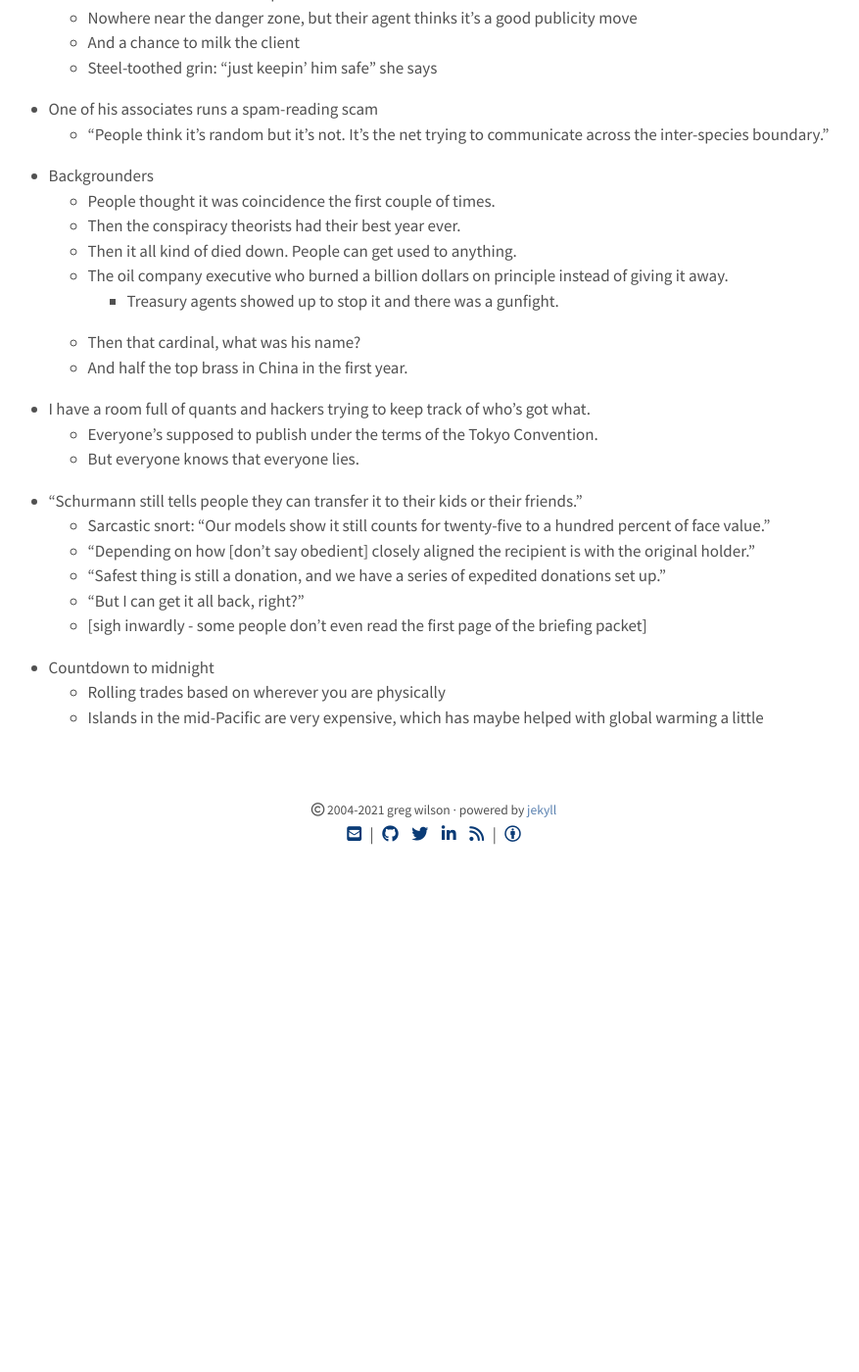
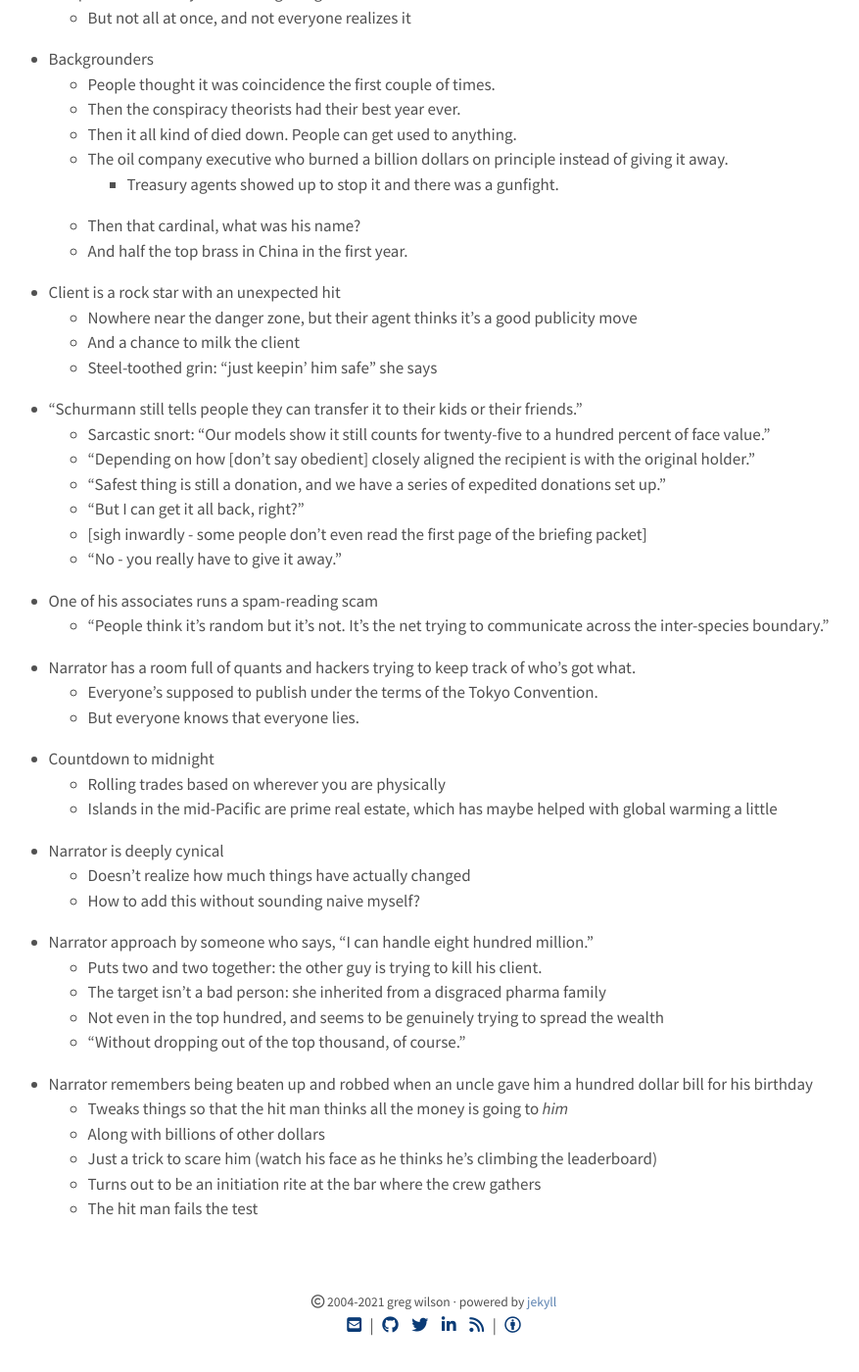
Before and after one commit to gvwilson/sensibleadventures, a Jekyll site: the page built from leaderboard/leaderboard.md, in a window 1280 px wide and 1400 px high, scrolled down 194 px. Shown: the whole window at 98% size, without its empty margins (197-1074 px from the left). Built offline with Jekyll 4.4.1, drawn with Linux system fonts in a browser that asks for light colours; nearby versions of some CDN libraries; before the commit the page ends 1092 px from its top, so only the background shows below that; some of the changed text lies outside the part shown.

Commit message:
More story notes

```diff
--- a/leaderboard/leaderboard.md
+++ b/leaderboard/leaderboard.md
@@ -4,12 +4,8 @@
 permalink: /leaderboard/
 ---
 
--   Client is a rock star with an unexpected hit
-    -   Nowhere near the danger zone, but their agent thinks it's a good publicity move
-    -   And a chance to milk the client
-    -   Steel-toothed grin: "just keepin' him safe" she says
--   One of his associates runs a spam-reading scam
-    -   "People think it's random but it's not. It's the net trying to communicate across the inter-species boundary."
+-   The point of the story is that things _do_ get better once wealth isn't concentrated
+    -   But not all at once, and not everyone realizes it
 -   Backgrounders
     -   People thought it was coincidence the first couple of times.
     -   Then the conspiracy theorists had their best year ever.
@@ -18,15 +14,36 @@
     	-   Treasury agents showed up to stop it and there was a gunfight.
     -   Then that cardinal, what was his name?
     -   And half the top brass in China in the first year.
--   I have a room full of quants and hackers trying to keep track of who's got what.
-    -   Everyone's supposed to publish under the terms of the Tokyo Convention.
-    -   But everyone knows that everyone lies.
+-   Client is a rock star with an unexpected hit
+    -   Nowhere near the danger zone, but their agent thinks it's a good publicity move
+    -   And a chance to milk the client
+    -   Steel-toothed grin: "just keepin' him safe" she says
 -   "Schurmann still tells people they can transfer it to their kids or their friends."
     -   Sarcastic snort: "Our models show it still counts for twenty-five to a hundred percent of face value."
     -   "Depending on how [don't say obedient] closely aligned the recipient is with the original holder."
     -   "Safest thing is still a donation, and we have a series of expedited donations set up."
     -   "But I can get it all back, right?"
     -   [sigh inwardly - some people don't even read the first page of the briefing packet]
+    -   "No - you really have to give it away."
+-   One of his associates runs a spam-reading scam
+    -   "People think it's random but it's not. It's the net trying to communicate across the inter-species boundary."
+-   Narrator has a room full of quants and hackers trying to keep track of who's got what.
+    -   Everyone's supposed to publish under the terms of the Tokyo Convention.
+    -   But everyone knows that everyone lies.
 -   Countdown to midnight
     -   Rolling trades based on wherever you are physically
-    -   Islands in the mid-Pacific are very expensive, which has maybe helped with global warming a little
+    -   Islands in the mid-Pacific are prime real estate, which has maybe helped with global warming a little
+-   Narrator is deeply cynical
+    -   Doesn't realize how much things have actually changed
+    -   How to add this without sounding naive myself?
+-   Narrator approach by someone who says, "I can handle eight hundred million."
+    -   Puts two and two together: the other guy is trying to kill his client.
+    -   The target isn't a bad person: she inherited from a disgraced pharma family
+    -   Not even in the top hundred, and seems to be genuinely trying to spread the wealth
+    -   "Without dropping out of the top thousand, of course."
+-   Narrator remembers being beaten up and robbed when an uncle gave him a hundred dollar bill for his birthday
+    -   Tweaks things so that the hit man thinks all the money is going to _him_
+    -   Along with billions of other dollars
+    -   Just a trick to scare him (watch his face as he thinks he's climbing the leaderboard)
+    -   Turns out to be an initiation rite at the bar where the crew gathers
+    -   The hit man fails the test
```
